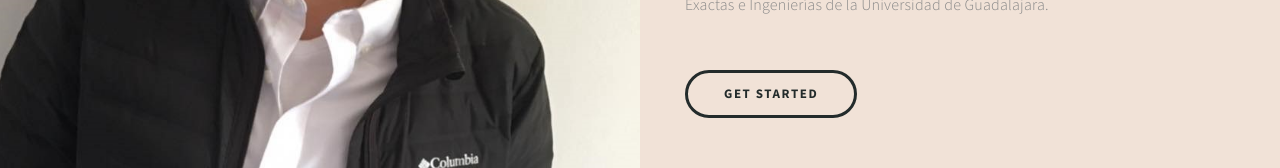
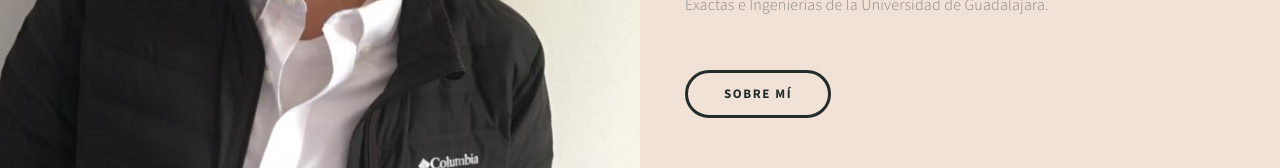
Before and after one commit to osvaiglez/osvaiglez.github.io, a plain HTML site: page index.html in a window 1280 px wide. Shown: the part 429-597 px from the top of the page. Drawn offline with Linux system fonts and the light colour scheme.

Commit message:
get started to sobre mí
cambié el texto del botón al principio de la página

```diff
--- a/index.html
+++ b/index.html
@@ -66,7 +66,7 @@
                               <h1 class="wow fadeInUp" data-wow-delay="0.6s">Hola! Soy <strong>Osvaldo</strong>, estudiante de Ingeniería en Informática</h1>
                               <p class="wow fadeInUp" data-wow-delay="0.9s">Actualmente me encuentro cursando la carrera en el Centro Universitario de Ciencias Exactas e Ingenierías de la Universidad de Guadalajara.</p>
 
-                              <a href="#about" class="wow fadeInUp smoothScroll section-btn btn btn-success" data-wow-delay="1.4s">Get Started</a>
+                              <a href="#about" class="wow fadeInUp smoothScroll section-btn btn btn-success" data-wow-delay="1.4s">Sobre mí</a>
 
                          </div>
                     </div>
```
